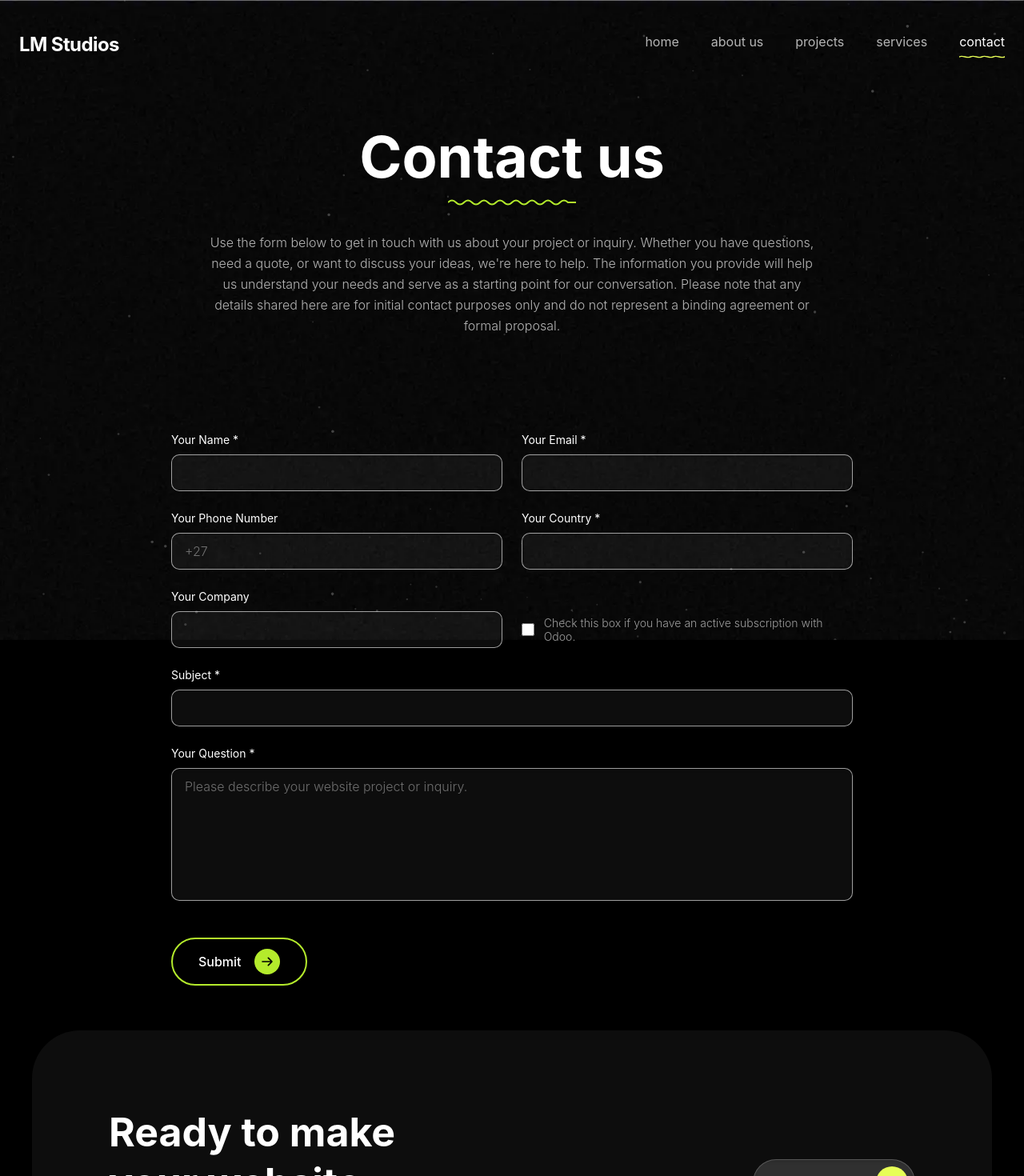
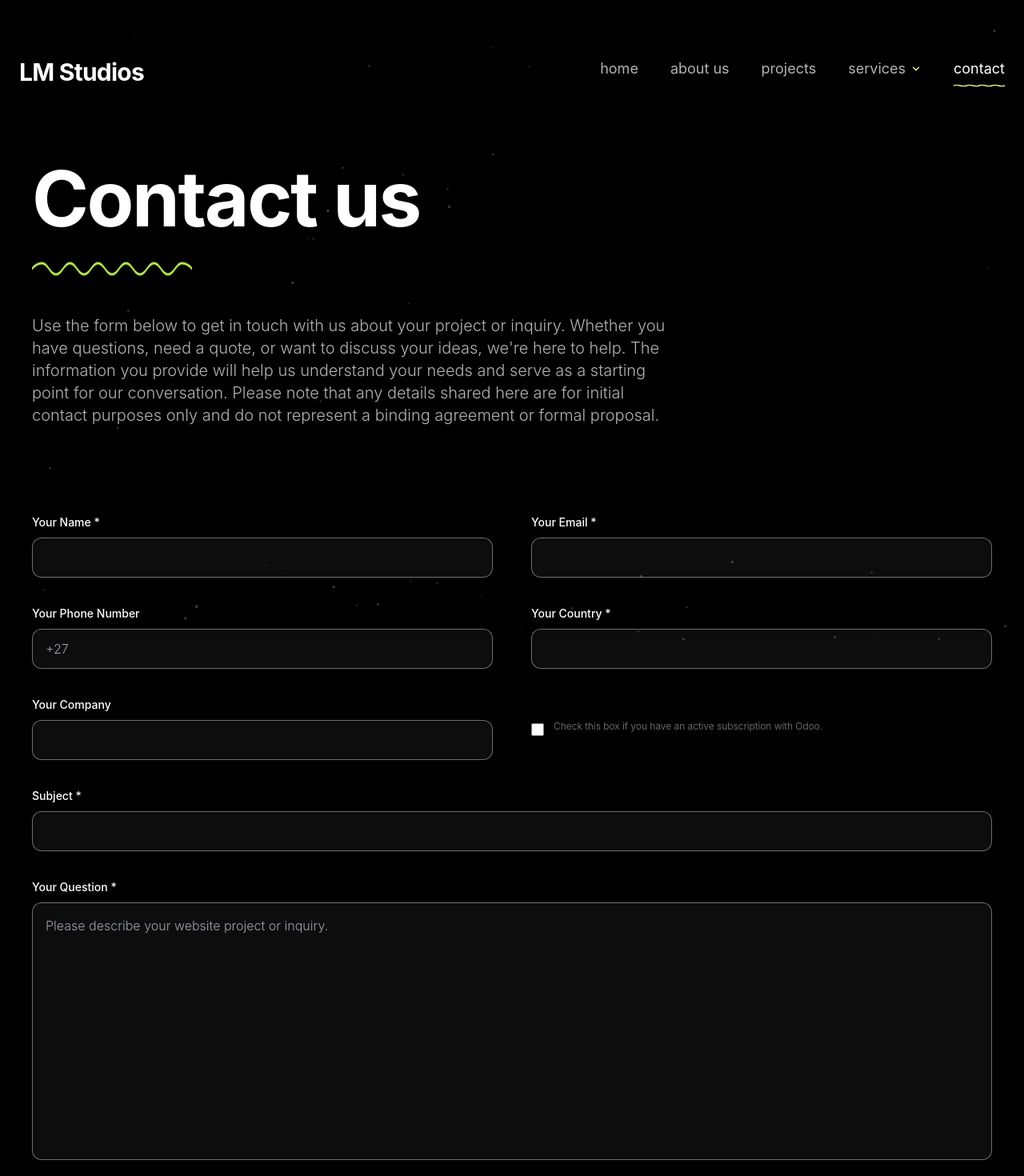
Before and after one commit to LM-Studios-Work/Website-Revamp-v2, a React (Vite) app: page /contact in a window 1280 px wide. Shown: the top 1470 px of the page at 80% size. Built offline with nearby package versions, Linux system fonts and the light colour scheme; a web font is replaced by a local one.

Commit message:
Align project filters and update dropdown colors

```diff
--- a/src/pages/ContactPage.tsx
+++ b/src/pages/ContactPage.tsx
@@ -3,31 +3,39 @@ import { ParticleBackground } from "@/components/ParticleBackground";
 
 export const ContactPage = () => {
   return (
-    <>
+    <div className="relative min-h-screen bg-black text-white selection:bg-[#b4eb2c] selection:text-black">
       <ParticleBackground />
-      {/* Hero Section */}
-      <section className="relative z-10 min-h-[60vh] flex flex-col justify-center items-center pt-40 pb-8 px-6 overflow-hidden">
+
+      {/* --- HERO SECTION: Full Screen Background --- */}
+      <section className="relative z-10 flex flex-col justify-center min-h-[80vh] pt-40 pb-16 px-6 overflow-hidden">
+        {/* The video now spans the full section width correctly */}
         <HeroVideoOverlay />
-        <div className="relative z-30 max-w-[900px] w-full text-center">
-          <h1 className="text-5xl md:text-7xl font-bold mb-4 text-white">
+
+        {/* Content Container (Matches your project's max-width) */}
+        <div className="relative z-30 max-w-[1200px] w-full mx-auto">
+          <div className="max-w-[800px]">
+            <h1 className="text-[clamp(3rem,8vw,6rem)] font-bold leading-[0.95] tracking-tight text-white mb-8 text-left">
               Contact us
             </h1>
-          {/* Wavy underline */}
+
+            {/* Wavy underline: Using the exact SVG/Color from your WebDesignPage */}
             <svg
-            className="mx-auto mb-8"
-            width="160"
-            height="10"
-            viewBox="0 0 160 10"
+              className="mb-12 w-[200px] h-[18px]"
+              viewBox="0 0 400 18"
               fill="none"
+              xmlns="http://www.w3.org/2000/svg"
+              preserveAspectRatio="none"
             >
               <path
-              d="M0 5 Q 5 0, 10 5 T 20 5 T 30 5 T 40 5 T 50 5 T 60 5 T 70 5 T 80 5 T 90 5 T 100 5 T 110 5 T 120 5 T 130 5 T 140 5 T 150 5 L 160 5"
+                d="M0 9C0 9 10 2 25 2C40 2 45 16 60 16C75 16 80 2 95 2C110 2 115 16 130 16C145 16 150 2 165 2C180 2 185 16 200 16C215 16 220 2 235 2C250 2 255 16 270 16C285 16 290 2 305 2C320 2 325 16 340 16C355 16 360 2 375 2C390 2 400 9 400 9"
                 stroke="#b4eb2c"
-              strokeWidth="2"
-              fill="none"
+                strokeWidth="3"
+                strokeLinecap="round"
+                strokeLinejoin="round"
               />
             </svg>
-          <p className="mt-4 mb-8 text-white/70 leading-relaxed max-w-3xl mx-auto">
+
+            <p className="text-lg md:text-xl text-white/70 leading-relaxed text-left">
               Use the form below to get in touch with us about your project or
               inquiry. Whether you have questions, need a quote, or want to
               discuss your ideas, we're here to help. The information you provide
@@ -37,143 +45,188 @@ export const ContactPage = () => {
               agreement or formal proposal.
             </p>
           </div>
+        </div>
       </section>
-{/* Contact Form Section */}
-      <section className="relative z-10 py-8 md:py-14">
-        <div className="relative max-w-none w-full mx-auto px-6 md:max-w-[900px]">
+
+      {/* --- FORM SECTION --- */}
+      <section className="relative z-20 pb-32 px-6">
+        <div className="max-w-[1200px] mx-auto">
           <form
             action="https://formsubmit.co/lm.studios.web@gmail.com"
             method="POST"
-            target="_blank"
-            className="space-y-6 w-full"
+            className="space-y-8"
           >
-            {/* Row 1: Name and Email */}
-            <div className="grid grid-cols-1 md:grid-cols-2 gap-6">
-              <div>
-                <label className="block text-sm font-normal mb-2 text-white">
-                  Your Name *
-                </label>
+            <div className="grid grid-cols-1 md:grid-cols-2 gap-x-12 gap-y-8">
+              {/* Field: Name */}
+              <div className="space-y-2">
+                <label className="text-sm font-medium">Your Name *</label>
                 <input
                   type="text"
                   name="name"
                   required
-                  className="w-full px-4 py-2.5 bg-white/5 border border-white/60 rounded-md text-white shadow-inner placeholder-white/40 focus:outline-none focus:border-[#b4eb2c] transition-colors"
+                  className="w-full px-4 py-3 bg-white/5 border border-white/40 rounded-lg focus:outline-none focus:border-[#b4eb2c] transition-all shadow-inner text-white"
                 />
               </div>
-              <div>
-                <label className="block text-sm font-normal mb-2 text-white">
-                  Your Email *
-                </label>
+
+              {/* Field: Email */}
+              <div className="space-y-2">
+                <label className="text-sm font-medium">Your Email *</label>
                 <input
                   type="email"
                   name="email"
                   required
-                  className="w-full px-4 py-2.5 bg-white/5 border border-white/60 rounded-md text-white shadow-inner placeholder-white/40 focus:outline-none focus:border-[#b4eb2c] transition-colors"
+                  className="w-full px-4 py-3 bg-white/5 border border-white/40 rounded-lg focus:outline-none focus:border-[#b4eb2c] transition-all shadow-inner text-white"
                 />
               </div>
-            </div>
 
-            {/* Row 2: Phone and Country */}
-            <div className="grid grid-cols-1 md:grid-cols-2 gap-6">
-              <div>
-                <label className="block text-sm font-normal mb-2 text-white">
-                  Your Phone Number
-                </label>
+              {/* Field: Phone */}
+              <div className="space-y-2">
+                <label className="text-sm font-medium">Your Phone Number</label>
                 <input
                   type="tel"
                   name="phone"
                   placeholder="+27"
-                  className="w-full px-4 py-2.5 bg-white/5 border border-white/60 rounded-md text-white shadow-inner placeholder-white/40 focus:outline-none focus:border-[#b4eb2c] transition-colors"
+                  className="w-full px-4 py-3 bg-white/5 border border-white/40 rounded-lg focus:outline-none focus:border-[#b4eb2c] transition-all shadow-inner text-white"
                 />
               </div>
-              <div>
-                <label className="block text-sm font-normal mb-2 text-white">
-                  Your Country *
-                </label>
+
+              {/* Field: Country */}
+              <div className="space-y-2">
+                <label className="text-sm font-medium">Your Country *</label>
                 <input
                   type="text"
                   name="country"
                   required
-                  className="w-full px-4 py-2.5 bg-white/5 border border-white/60 rounded-md text-white shadow-inner placeholder-white/40 focus:outline-none focus:border-[#b4eb2c] transition-colors"
+                  className="w-full px-4 py-3 bg-white/5 border border-white/40 rounded-lg focus:outline-none focus:border-[#b4eb2c] transition-all shadow-inner text-white"
                 />
               </div>
-            </div>
 
-            {/* Row 3: Company AND Checkbox */}
-            <div className="grid grid-cols-1 md:grid-cols-2 gap-6">
-              <div>
-                <label className="block text-sm font-normal mb-2 text-white">
-                  Your Company
-                </label>
+              {/* Field: Company */}
+              <div className="space-y-2">
+                <label className="text-sm font-medium">Your Company</label>
                 <input
                   type="text"
                   name="company"
-                  className="w-full px-4 py-2.5 bg-white/5 border border-white/60 rounded-md text-white shadow-inner placeholder-white/40 focus:outline-none focus:border-[#b4eb2c] transition-colors"
+                  className="w-full px-4 py-3 bg-white/5 border border-white/40 rounded-lg focus:outline-none focus:border-[#b4eb2c] transition-all shadow-inner text-white"
                 />
               </div>
 
-              {/* Checkbox Container */}
-              <div className="flex items-center gap-3 pt-2 md:pt-7">
+              {/* Field: Checkbox (Vertical Alignment fix) */}
+              <div className="flex items-start gap-3 pt-8">
                 <input
                   type="checkbox"
-                  name="has_subscription"
-                  value="yes"
                   id="subscription"
-                  className="w-4 h-4 bg-white/5 border border-white/60 rounded-sm cursor-pointer accent-[#b4eb2c]"
+                  className="mt-1 w-4 h-4 bg-transparent border border-white/40 rounded cursor-pointer accent-[#b4eb2c]"
                 />
-                <label
-                  htmlFor="subscription"
-                  className="text-sm text-white/60 cursor-pointer hover:text-white transition-colors leading-tight"
-                >
+                <label htmlFor="subscription" className="text-xs text-white/50 leading-tight">
                   Check this box if you have an active subscription with Odoo.
                 </label>
               </div>
             </div>
 
-            {/* Row 4: Subject */}
-            <div>
-              <label className="block text-sm font-normal mb-2 text-white">
-                Subject *
-              </label>
+            {/* Field: Subject */}
+            <div className="space-y-2">
+              <label className="text-sm font-medium">Subject *</label>
               <input
                 type="text"
                 name="subject"
                 required
-                className="w-full px-4 py-2.5 bg-white/5 border border-white/60 rounded-md text-white shadow-inner placeholder-white/40 focus:outline-none focus:border-[#b4eb2c] transition-colors"
+                className="w-full px-4 py-3 bg-white/5 border border-white/40 rounded-lg focus:outline-none focus:border-[#b4eb2c] transition-all shadow-inner text-white"
               />
             </div>
 
-            {/* Row 5: Question/Message */}
-            <div>
-              <label className="block text-sm font-normal mb-2 text-white">
-                Your Question *
-              </label>
+            {/* Field: Question (12 Rows) */}
+            <div className="space-y-2">
+              <label className="text-sm font-medium">Your Question *</label>
               <textarea
                 name="message"
                 required
                 placeholder="Please describe your website project or inquiry."
-                rows={6}
-                className="w-full px-4 py-2.5 bg-white/5 border border-white/60 rounded-md text-white shadow-inner placeholder-white/40 focus:outline-none focus:border-[#b4eb2c] transition-colors resize-none"
-              ></textarea>
+                rows={12}
+                className="w-full px-4 py-4 bg-white/5 border border-white/40 rounded-lg focus:outline-none focus:border-[#b4eb2c] transition-all shadow-inner resize-none text-white"
+              />
             </div>
 
-            {/* Submit Button */}
-            <div className="flex items-center justify-start pt-4">
+            {/* Submit Button (Aligned Bottom-Right) */}
+            <div className="flex justify-end pt-4">
               <button
                 type="submit"
-                className="inline-flex items-center gap-4 px-8 py-3 bg-transparent border-2 border-[#b4eb2c] rounded-full font-medium text-white hover:bg-[#b4eb2c] hover:text-black transition-all duration-300"
+                className="group flex items-center gap-3 bg-black border border-white/60 hover:border-[#b4eb2c] py-2 pl-6 pr-2 rounded-full transition-all"
               >
-                Submit
-                <span className="w-8 h-8 bg-[#b4eb2c] rounded-full flex items-center justify-center transition-colors">
+                <span className="font-medium">Submit</span>
+                <div className="bg-[#b4eb2c] p-2 rounded-full group-hover:scale-110 transition-transform">
                   <svg className="w-4 h-4 text-black" fill="none" stroke="currentColor" viewBox="0 0 24 24">
-                    <path strokeLinecap="round" strokeLinejoin="round" strokeWidth={2.5} d="M14 5l7 7m0 0l-7 7m7-7H3" />
+                    <path strokeLinecap="round" strokeLinejoin="round" strokeWidth={3} d="M14 5l7 7m0 0l-7 7m7-7H3" />
                   </svg>
-                </span>
+                </div>
               </button>
             </div>
           </form>
         </div>
       </section>
-    </>
+
+      {/* --- FOOTER CTA SECTION (Matching Screenshot) --- */}
+      <footer className="relative z-10 max-w-[1400px] mx-auto px-6 pb-20">
+        <div className="bg-[#111] rounded-[40px] p-12 md:p-20 relative overflow-hidden">
+          <div className="flex flex-col md:flex-row justify-between items-start md:items-center mb-20">
+            <h2 className="text-4xl md:text-5xl font-bold max-w-md">
+              Ready to make your website using Odoo?
+            </h2>
+            <button className="mt-8 md:mt-0 bg-[#3a2a4d] text-white px-8 py-3 rounded-full flex items-center gap-2 hover:bg-[#4a3a5d] transition-colors">
+              Ask for a quote
+              <svg className="w-4 h-4" fill="none" stroke="currentColor" viewBox="0 0 24 24">
+                <path d="M7 17L17 7M17 7H7M17 7V17" strokeWidth="2" strokeLinecap="round" strokeLinejoin="round"/>
+              </svg>
+            </button>
+          </div>
+
+          <div className="grid grid-cols-2 md:grid-cols-4 gap-12 border-t border-white/10 pt-16">
+            <div>
+              <h4 className="font-bold mb-6 text-lg">Navigation</h4>
+              <ul className="space-y-3 text-white/60 text-sm">
+                <li>Home</li>
+                <li>About us</li>
+                <li>Projects</li>
+                <li>Contact us</li>
+              </ul>
+            </div>
+            <div>
+              <h4 className="font-bold mb-6 text-lg">Services</h4>
+              <ul className="space-y-3 text-white/60 text-sm">
+                <li>Web design</li>
+                <li>Logo design</li>
+                <li>Photography</li>
+                <li>SEO</li>
+                <li>Marketing</li>
+              </ul>
+            </div>
+            <div>
+              <h4 className="font-bold mb-6 text-lg">Offices</h4>
+              <ul className="space-y-3 text-white/60 text-sm">
+                <li>Belgium</li>
+                <li>Buffalo</li>
+                <li>Dubai</li>
+                <li>Gujarat</li>
+                <li>Hong-Kong</li>
+                <li>Mexico</li>
+              </ul>
+            </div>
+            <div>
+              <h4 className="font-bold mb-6 text-lg">Follow us</h4>
+              <ul className="space-y-3 text-white/60 text-sm">
+                <li>Behance</li>
+                <li>Dribbble</li>
+                <li>Instagram</li>
+                <li>Youtube</li>
+              </ul>
+            </div>
+          </div>
+
+          <div className="mt-20 text-center text-xs text-white/40 space-x-4">
+            <span>English (US)</span> | <span>Français (BE)</span> | <span>Italiano</span> | <span>Español</span>
+          </div>
+        </div>
+      </footer>
+    </div>
   );
 };
--- a/src/sections/Header/components/DesktopMenu.tsx
+++ b/src/sections/Header/components/DesktopMenu.tsx
@@ -18,13 +18,33 @@ export const DesktopMenu = () => {
         <li key={item.to} className={item.hasDropdown ? "relative group" : ""}>
           <Link
             to={item.to}
-            className={`text-base transition-colors duration-200 relative pb-2 inline-block ${
+            className={`text-lg transition-colors duration-200 relative pb-2 flex items-center gap-1 ${
               isActive(item.to)
                 ? "text-white font-normal"
                 : "text-white/70 hover:text-white font-normal"
             }`}
           >
             {item.label}
+
+            {/* Lime Dropdown Arrow */}
+            {item.hasDropdown && (
+              <svg
+                xmlns="http://www.w3.org/2000/svg"
+                width="14"
+                height="14"
+                viewBox="0 0 24 24"
+                fill="none"
+                stroke="#e7fe56"
+                strokeWidth="2.5"
+                strokeLinecap="round"
+                strokeLinejoin="round"
+                className="ml-0.5 group-hover:rotate-180 transition-transform duration-200"
+              >
+                <path d="m6 9 6 6 6-6"/>
+              </svg>
+            )}
+
+            {/* Active State Wave Animation */}
             {isActive(item.to) && (
               <span className="absolute -bottom-0.5 left-0 w-full h-[6px] overflow-hidden block">
                 <svg
@@ -45,24 +65,24 @@ export const DesktopMenu = () => {
               </span>
             )}
           </Link>
+
           {item.hasDropdown && (
-            <ul className="absolute left-1/2 -translate-x-1/2 top-full mt-2 bg-neutral-900/95 backdrop-blur-md border border-white/10 rounded-xl py-2 px-1 min-w-[180px] opacity-0 invisible group-hover:opacity-100 group-hover:visible transition-all duration-200 list-none z-50">
+            <ul className="absolute left-1/2 -translate-x-1/2 top-full mt-2 bg-neutral-900/95 backdrop-blur-md border border-white/10 rounded-xl py-2 px-1 min-w-[200px] opacity-0 invisible group-hover:opacity-100 group-hover:visible transition-all duration-200 list-none z-50">
               <li>
                 <Link
                   to="/services/web-design"
-                  className="block px-4 py-2 text-sm text-white/70 hover:text-[#e7fe56] hover:bg-white/5 rounded-lg transition-colors"
+                  className="block px-4 py-2 text-base text-white/70 hover:text-[#e7fe56] hover:bg-white/5 rounded-lg transition-colors"
                 >
                   Web Design
                 </Link>
               </li>
               <li>
-                {/* Use navigate/scroll logic so clicking Photography scrolls to the section */}
                 <DesktopPhotographyLink />
               </li>
               <li>
                 <Link
                   to="/services/seo"
-                  className="block px-4 py-2 text-sm text-white/70 hover:text-[#e7fe56] hover:bg-white/5 rounded-lg transition-colors"
+                  className="block px-4 py-2 text-base text-white/70 hover:text-[#e7fe56] hover:bg-white/5 rounded-lg transition-colors"
                 >
                   SEO
                 </Link>
@@ -70,7 +90,7 @@ export const DesktopMenu = () => {
               <li>
                 <Link
                   to="/services/app-development"
-                  className="block px-4 py-2 text-sm text-white/70 hover:text-[#e7fe56] hover:bg-white/5 rounded-lg transition-colors"
+                  className="block px-4 py-2 text-base text-white/70 hover:text-[#e7fe56] hover:bg-white/5 rounded-lg transition-colors"
                 >
                   App Development
                 </Link>
@@ -92,7 +112,6 @@ const DesktopPhotographyLink = () => {
     e.preventDefault();
     const [path, hash] = href.split("#");
     if (location.pathname === path) {
-      // same page: scroll to element if present, otherwise just set hash
       const el = document.getElementById(hash || "");
       if (el) {
         el.scrollIntoView({ behavior: "smooth", block: "start" });
@@ -101,7 +120,6 @@ const DesktopPhotographyLink = () => {
         window.location.hash = hash || "";
       }
     } else {
-      // navigate then attempt to scroll after a short delay
       navigate(href);
       setTimeout(() => {
         const el = document.getElementById("photography");
@@ -114,7 +132,7 @@ const DesktopPhotographyLink = () => {
     <a
       href={href}
       onClick={onClick}
-      className="block px-4 py-2 text-sm text-white/70 hover:text-[#e7fe56] hover:bg-white/5 rounded-lg transition-colors"
+      className="block px-4 py-2 text-base text-white/70 hover:text-[#e7fe56] hover:bg-white/5 rounded-lg transition-colors"
     >
       Photography
     </a>
--- a/src/sections/Header/components/NavbarLogo.tsx
+++ b/src/sections/Header/components/NavbarLogo.tsx
@@ -2,7 +2,7 @@ export const NavbarLogo = () => {
   return (
     <a
       href="/"
-      className="text-white text-2xl block shrink-0 leading-none text-nowrap font-bold tracking-tight"
+      className="text-white text-3xl block shrink-0 leading-none text-nowrap font-bold tracking-tight"
     >
       <span className="font-sans font-bold">LM Studios</span>
     </a>
--- a/src/sections/Header/index.tsx
+++ b/src/sections/Header/index.tsx
@@ -2,7 +2,8 @@ import { Navbar } from "@/sections/Header/components/Navbar";
 
 export const Header = () => {
   return (
-    <header className="absolute text-base shrink-0 z-[1000] top-0 inset-x-0">
+    // Changed top-0 to top-10 to push it down
+    <header className="absolute text-base shrink-0 z-[1000] top-8 inset-x-0">
       <Navbar />
     </header>
   );
--- a/src/sections/Hero/index.tsx
+++ b/src/sections/Hero/index.tsx
@@ -5,13 +5,15 @@ import { HeroVideoOverlay } from "@/components/HeroVideoOverlay";
 
 export const Hero = () => {
   return (
-    <section className="relative flex flex-col justify-end min-h-screen pt-40 pb-16 md:pb-28 overflow-hidden">
-      {/* Background: video + glow + gradient mask */}
+    // justify-center (mobile) centers vertically; md:justify-end (desktop) stays at bottom
+    // items-start ensures the text stays indented to the left on all screens
+    <section className="relative flex flex-col justify-center md:justify-end items-start min-h-screen pt-20 md:pt-40 pb-16 md:pb-28 overflow-hidden">
       <HeroVideoOverlay />
-
       <SocialSidebar />
 
-      <div className="relative z-30 w-full max-w-[1400px] mx-auto px-6">
+      {/* translate-y-[25%] shifts it 10% further down on mobile only */}
+      {/* md:translate-y-0 ensures the desktop version is untouched */}
+      <div className="relative z-30 w-full max-w-[1400px] mx-auto px-6 text-left transform translate-y-[30%] md:translate-y-0">
         <HeroHeading />
         <HeroDescription />
       </div>
```
Also changed, not shown: src/pages/ProjectsPage.tsx (+59 -14 lines), src/sections/Header/components/MobileMenu.tsx (+31 -23 lines), src/sections/Hero/components/HeroDescription.tsx (+11 -3 lines), tailwind.css. Lines whose indentation alone changed are shown as unchanged.
